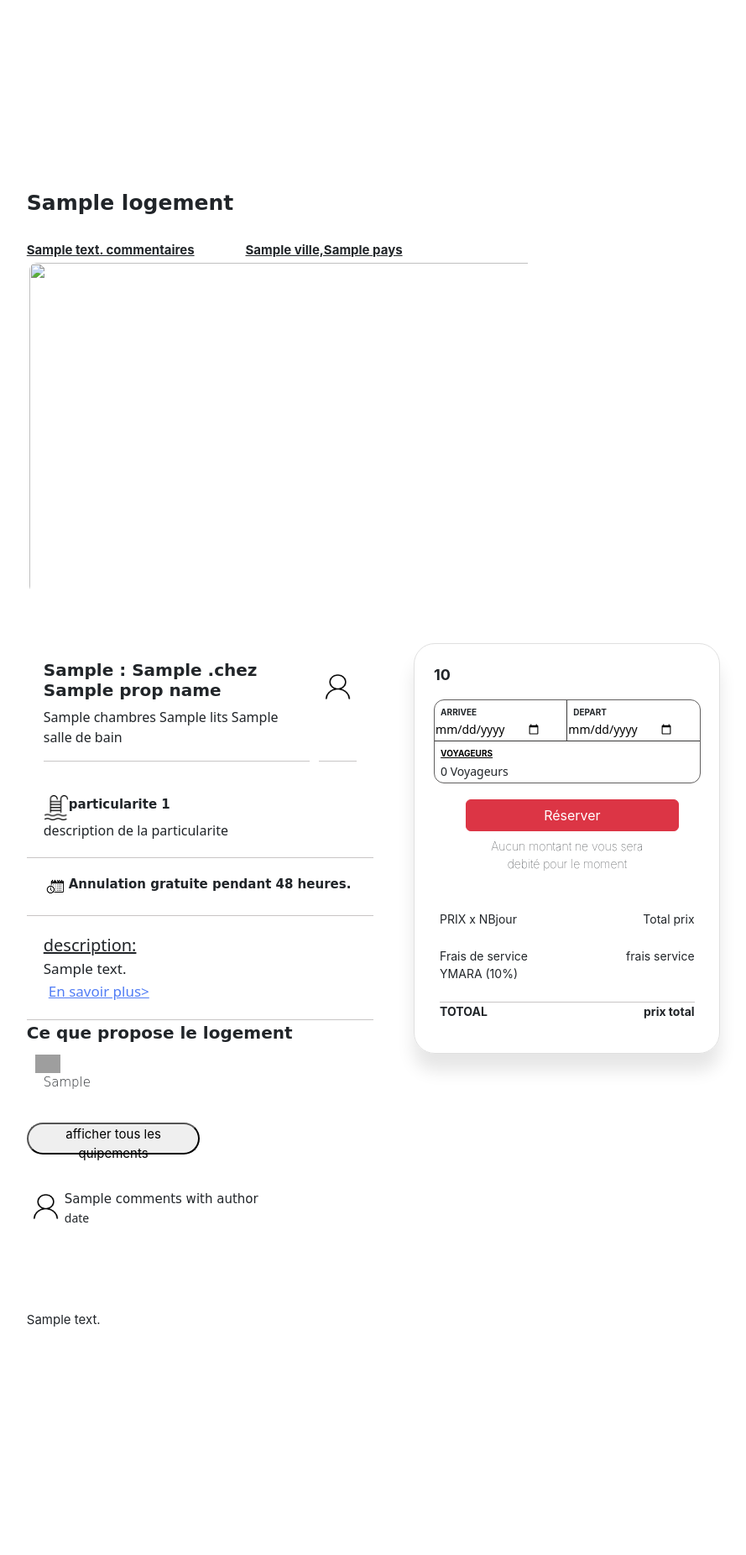
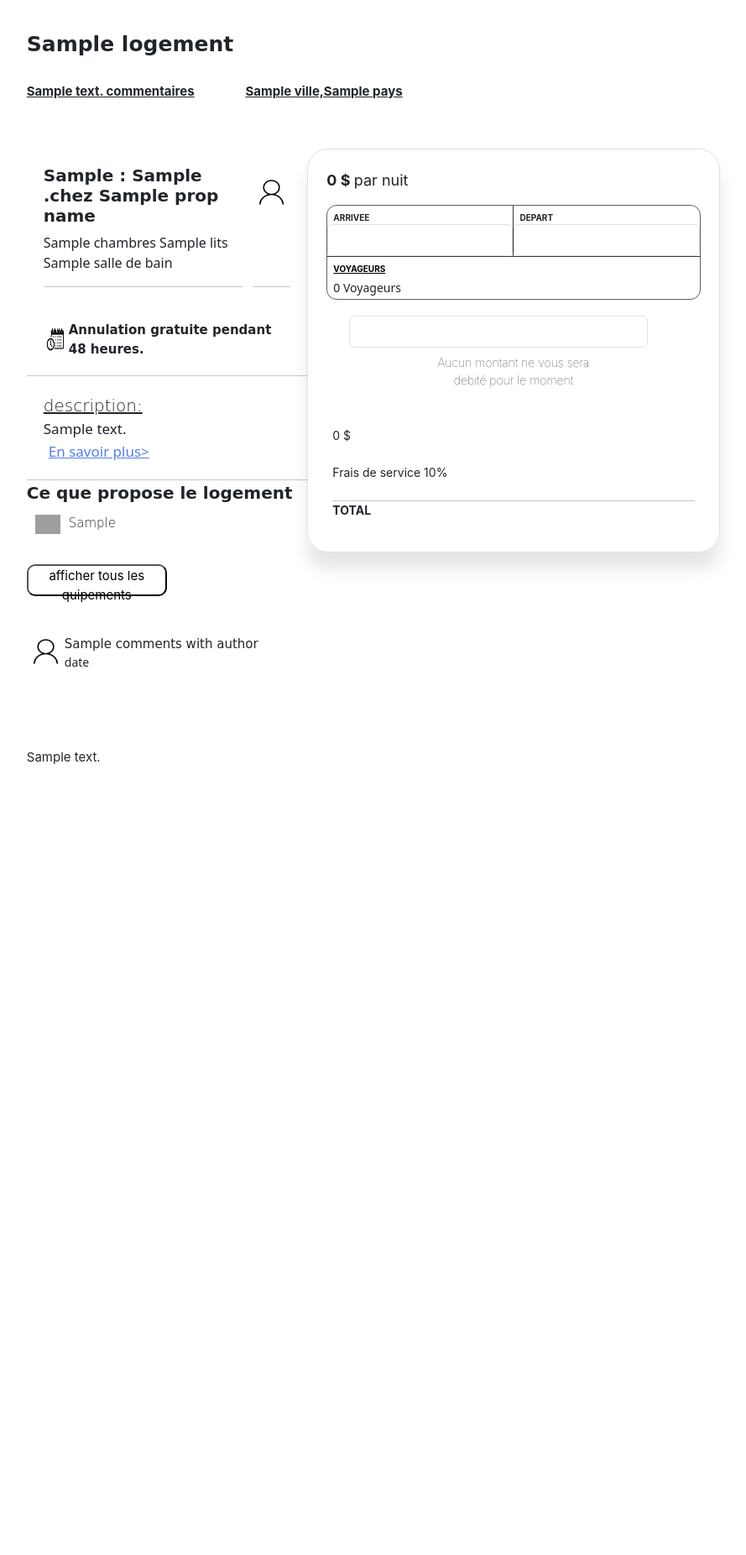
Before and after one commit to yasmine412/ProjetWeb, a Symfony app: template templates/rooms/index.html.twig in a window 1280 px wide. Shown: the whole page at 84% size, without its empty margins (195-1084 px from the left). After the commit the page ends 910 px from the top, so only its background shows below. Run offline with Twig, Linux system fonts and the light colour scheme; the template is opened without the code that fills it: most values are stand-ins (such as "Sample title", 1, 10 or a date in 2020); form fields are guessed from the names that the template uses; some libraries are stand-ins or nearby versions; grey boxes are pictures that could not be loaded.

Commit message:
final commit

```diff
--- /dev/null
+++ b/public/script/prix.js
@@ -0,0 +1,54 @@
+ dateDeb=document.querySelector('#reservation_DateDebut')
+dateF=document.querySelector('#reservation_DateFin')
+prix=document.querySelector('#prix')
+ totPrix=document.querySelector('#totPrix')
+ frais=document.querySelector('#frais')
+ tot=document.querySelector('#tot')
+ nbJour=document.querySelector('#nbJour')
+ btn=document.querySelector('#reservation_Reserver')
+
+
+
+ dateF.addEventListener('change',function ()
+     {
+      changeNbJour(dateF.value,dateDeb.value)
+     }
+
+ )
+ dateDeb.addEventListener('change',function ()
+     {
+      changeNbJour(dateF.value,dateDeb.value)
+     }
+
+ )
+
+
+
+
+ function changeNbJour(dateF,dateDeb)
+ {
+
+
+  if (dateF> dateDeb)
+  {
+   btn.disabled=false;
+   var date1 = new Date(dateF);
+   var date2 = new Date(dateDeb);
+
+// Calcul de la différence en millisecondes
+   var difference = date1 - date2;
+
+// Conversion de la différence en jours
+   var differenceEnJours = Math.floor(difference / (1000 * 60 * 60 * 24));
+
+
+nbJour.textContent= ' x ' + differenceEnJours;
+totPrix.textContent=parseInt(differenceEnJours * parseInt(prix.textContent))+'$'
+frais.textContent= parseInt(differenceEnJours * parseInt(prix.textContent) * 0.1)+'$'
+tot.textContent=parseInt((differenceEnJours * parseInt(prix.textContent))*1.1)+'$'
+  }
+  else{
+   btn.disabled=true;
+
+  }
+ }
--- a/public/script/reservation.js
+++ b/public/script/reservation.js
@@ -186,14 +186,14 @@ window.onclick = function(event) {
 //commentaire
 const commentTextarea = document.querySelector('#floatingTextarea2');
 const submitBtn = document.querySelector('btn-outline-secondary');
-
+if (commentTextarea){
 commentTextarea.addEventListener('keyup', () => {
     if (commentTextarea.value.trim() === '') {
         submitBtn.disabled = true;
     } else {
         submitBtn.disabled = false;
     }
-});
+})}
 
 
 
--- a/public/style/reservation.css
+++ b/public/style/reservation.css
@@ -1,7 +1,9 @@
 body{
     display: flex;
     justify-content: center;
-    padding:6cm;
+    padding-left:6cm;
+    padding-right:6cm;
+    padding-top: 1cm;
     font-family: "Circular", -apple-system, BlinkMacSystemFont, "Segoe UI", Roboto, Helvetica, Arial, sans-serif, "Apple Color Emoji", "Segoe UI Emoji", "Segoe UI Symbol";
     font-size: 15px;
 }
@@ -147,6 +149,8 @@ body{
 .containerEquip{
     width: 300px;
     padding: 10px;
+    display: flex;
+    flex-direction: row;
 }
 
 .equipement{
@@ -215,13 +219,24 @@ body{
     font-family:system-ui;
     font-size: 14px;
     font-weight: lighter;
+    border: none;
+    padding-right: 0.8cm;
+    margin-bottom: 0;
 }
+
 .cursive{
     font-family: cursive;
     font-size: 15px;
     font-weight: bold;
 
 }
+.bouton{
+    width: 80%;
+    margin-left: 0.7cm;
+    margin-top: 0.5cm;
+
+}
+
 .titre{
     font-size: 25px;
     font-family: cursive;
@@ -461,8 +476,9 @@ body{
     width:50%;
     height: 1cm;
     align-content: center;
-    border-radius: 25px;
+    border-radius: 10px;
     margin-top: 0.7cm;
+    background-color: white;
 
 
 }
--- a/src/Form/LogementType.php
+++ b/src/Form/LogementType.php
@@ -102,7 +102,7 @@ class LogementType extends AbstractType
             ->add('Nbr_sdb', IntegerType::class, [
                 'attr' => ['class' => 'form-control',
                     'min' => 0,
-                    'max' => 10]
+                    'max' => 50]
             ])
             ->add('NbrChambres', IntegerType::class, [
                 'attr' => ['class' => 'form-control',
--- a/templates/home_page/index.html.twig
+++ b/templates/home_page/index.html.twig
@@ -67,7 +67,7 @@
         {% set path= path('app_home_page') ~ '/rooms/' ~ logement.id %}
         <div style="cursor:pointer;" onclick="window.location.href='{{ path }}'" class="pays"> <div>{{ logement.ville }},{{logement.pays }} </div> <div><i class="bi bi-star-fill"></i>  <span class="note">5,0</span></div> </div>
         <div style="cursor:pointer;" onclick="window.location.href='{{ path }}'" class="titre">{{ logement.rue}}</div>
-        <div style="cursor:pointer;" onclick="window.location.href='{{ path }}'" class="date">1-6 Mai</div>
+        <div style="cursor:pointer;" onclick="window.location.href='{{ path }}'" class="date">N° Logement {{ logement.id }}</div>
         <div style="cursor:pointer;" onclick="window.location.href='{{ path }}'" class="prix">{%set floatNumber=logement.prix_nuite %}
             {% set intNumber = floatNumber|round(0, 'floor') %}
             {{ intNumber }}$
--- a/templates/reservation/Reservation.html.twig
+++ b/templates/reservation/Reservation.html.twig
@@ -137,7 +137,7 @@
             </div>
             <div class="pays"> <div>{{ logement.ville }},{{logement.pays }} </div> <div><i class="bi bi-star-fill"></i>  <span class="note">5,0</span></div> </div>
             <div class="titre">{{ logement.rue}}</div>
-            <div class="date">1-6 Mai</div>
+            <div class="date">N° Logement {{ logement.id }}</div>
             <div class="prix">{%set floatNumber=logement.prix_nuite %}
                 {% set intNumber = floatNumber|round(0, 'floor') %}
                 {{ intNumber }}$
--- a/templates/rooms/index.html.twig
+++ b/templates/rooms/index.html.twig
@@ -9,11 +9,13 @@
     <link href="https://cdn.jsdelivr.net/npm/bootstrap@5.3.0-alpha3/dist/css/bootstrap.min.css" rel="stylesheet" integrity="sha384-KK94CHFLLe+nY2dmCWGMq91rCGa5gtU4mk92HdvYe+M/SXH301p5ILy+dN9+nJOZ" crossorigin="anonymous">
     <link rel="stylesheet" href ="{{ asset('style/dropdown.css') }}">
     <link rel="stylesheet" href ="{{ asset('style/reservation.css') }}">
+    <link rel="stylesheet" href="{{asset('style/footer.css') }}">
 {% endblock%}
 
 {% block body %}
 
     <div class="BodyPad">
+
 
         <div class="corps">
             <h2 class="titre"><b>{{ logement.titre }}</b>  </h2> <br>
@@ -32,6 +34,7 @@
 
             <div class="img-container">
                 <div class="containerRow" style="margin: 0">
+                    {%set images=controller.imageParId(logement.id) %}
                     {% for key, image in images|slice(0, 5) %}
                         {% if key == 0 %}
                             <div class="photo1">
@@ -111,13 +114,7 @@
                             <img width="45px" height="40px" src="{{ asset('assets/user.png') }}">
                         </div>
                     </div>
-                    <div class="containerCal containerCal-item texte">
-                        <div class="containerRow">
-                            <img width="30px" src="{{  asset('assets/piscine.png') }}">
-                            <div class="cursive">  particularite 1</div>
-                        </div>
-                        <div class="texte" >description de la particularite</div>
-                    </div>
+
                     <div class="containerRow containerCal-item">
                         <img width="30px" src="{{ asset('assets/calendar.png')  }}">
 
@@ -128,7 +125,7 @@
 
 
                     <div class="descrip containerCal-item">
-                        <u class="texte" style="font-size: 20px;">description:</u>
+                        <u class="texte " style="font-size: 20px; font-family: cursive">description:</u>
                         <div class="texte-partiel">
                              {{ logement.description|slice(0,300) }}
                         </div>
@@ -144,7 +141,7 @@
                     <div class="cursive" style="font-size: 20px;"> Ce que propose le logement </div>
                     <div class="containerEq">
                         {% for equipement in equipments_first %}
-                            <div class="containerEquip "> <img width="30px"  src="{{ asset('assets/'~ equipement ~'.png')  }}"> <div style=" font-family:cursive; font-weight: lighter; padding-left: 10px" >{{ equipement }}</div></div>
+                            <div class="containerEquip "> <div><img width="30px"  src="{{ asset('assets/'~ equipement ~'.png')  }}"> </div> <div style=" font-family:cursive; font-weight: lighter; padding-left: 10px" >{{ equipement }}</div></div>
                         {% endfor %}
                     </div>
                     <!-- le bouton qui affiche tous les aquipements -->
@@ -168,16 +165,20 @@
 
 
                 <div class="LeftSide ">
-                    <p>  <b>{{ prix }}</b> </p>
+                    {{ form_start(form) }}
+                    {% set prx=prix | round(0,"floor") %}
+                    <p>  <b>{{ prx }} $ </b> par nuit </p>
                     <div class="select">
                         <div  class="LaDate">
                             <div class="Arrivee">
                                 <p class="texteR"><b>ARRIVEE </b></p>
-                                <input class="system" style="border: none;padding-right: 0.8cm;"  type="date" id="date_arrivee">
+{#                                <input class="system" style="border: none;padding-right: 0.8cm;"  type="date" id="date_arrivee">#}
+                                {{form_widget(form.DateDebut) }}
                             </div>
                             <div class="Depart">
                                 <p class="texteR"><b>DEPART</b></p>
-                                <input class="system" style="border: none;padding-right: 0.8cm; margin-bottom: 0;" type="date" id="date_depart">
+{#                                <input class="system" style="border: none;padding-right: 0.8cm; margin-bottom: 0;" type="date" id="date_depart">#}
+                                {{form_widget(form.DateFin) }}
                             </div>
                         </div>
 
@@ -246,20 +247,21 @@
                         </div>
 
                     </div>
-                    {% if (app.user) %}
-                        <div>
-                            <button id="mon_bouton" style="width: 80%; margin-left: 1cm; margin-top: 0.5cm;" type="button" class="btn btn-danger" disabled  onclick="window.location.href = window.location.origin + '/reservation/'+'{{ app.user.id }}'">
+
+                        <div class="bouton">
+                         {#   <button id="mon_bouton" style="width: 80%; margin-left: 1cm; margin-top: 0.5cm;" type="button" class="btn btn-danger" disabled  onclick="window.location.href = window.location.origin + '/reservation/'+'{{ app.user.id }}'">
                                 Réserver
-                            </button>
+                            </button>#}
+
+                            {{ form_widget(form.Reserver) }}
+
                         </div>
-                    {% else %}
-                        <div>
-                            <button id="mon_bouton" style="width: 80%; margin-left: 1cm; margin-top: 0.5cm;" type="button" class="btn btn-danger"  onclick="window.location.href = '{{ path('app_login') }}'">
+
+                            {#<button id="mon_bouton" style="width: 80%; margin-left: 1cm; margin-top: 0.5cm;" type="button" class="btn btn-danger"  onclick="window.location.href = '{{ path('app_login') }}'">
                                 Réserver
-                            </button>
-                        </div>
-                    {% endif %}
+                            </button>#}
 
+                    {{ form_end(form) }}
                     <div class="texte">
                         <p class="texteRR" style="margin-bottom: 0;"> Aucun montant ne vous sera</p>
                         <p class="texteRR" style="margin-top: 0;"> debité pour le moment </p>
@@ -267,19 +269,19 @@
                     <div class="prix">
                         <div class="nbJour">
                             <div style="justify-content: space-between;" class="containerRow texteRR" >
-                                <p> PRIX x NBjour</p>
-                                <p> Total prix</p>
+                                <p> <span id="prix">{{ prx}} $ </span>  <span id="nbJour"> </span> </p>
+                                <p> <span id="totPrix">  </span> </p>
                             </div>
 
                             <div style="justify-content: space-between;" class="containerRow texteRR" >
-                                <p> Frais de service <br> YMARA (10%)</p>
-                                <p> frais service </p>
+                                <p> Frais de service 10% </p>
+                                <p id="frais">  </p>
                             </div>
 
                         </div>
                         <div style="justify-content: space-between;" class="prixTOT texteRR">
-                            <p><b>TOTOAL</b></p>
-                            <p><b>prix total</b></p>
+                            <p ><b> TOTAL</b></p>
+                            <p ><b id="tot"></b></p>
                         </div>
 
 
@@ -287,7 +289,11 @@
 
                     </div>
 
-
+            {%  for message in app.session.flashBag.get('error_date') %}
+                    <div>
+                        {{ message }}
+                    </div>
+                    {% endfor %}
                 </div>
 
 
@@ -319,54 +325,11 @@
 
             </div>
         </div>
-
     </div>
 
 {% endblock %}
     {% block javascripts %}
         <script>
-            var reservations = {{ reservations|json_encode()|raw }};
-            var button = document.getElementById('mon_bouton');
-            var dateArrivee = document.getElementById('date_arrivee');
-            var dateDepart = document.getElementById('date_depart');
-
-            /*button.addEventListener('click', function () {
-                redirectToReservationController();
-            }); */
-
-            dateArrivee.addEventListener('change', function () {
-                checkReservationDates();
-            });
-
-                  dateDepart.addEventListener('change', function () {
-                checkReservationDates();
-            });
-
-            function checkReservationDates() {
-                console.log('Reservations:', reservations);
-
-                var arrivee = new Date(dateArrivee.value);
-                var depart = new Date(dateDepart.value);
-
-                if (dateArrivee.value && dateDepart.value)
-                {
-                    for (var i = 0; i < reservations.length; i++) {
-                    var dateDebut = new Date(reservations[i].DateDebut);
-                    var dateFin = new Date(reservations[i].DateFin);
-                        console.log(reservations[i].DateFin);
-                        console.log(reservations[i].DateDebut);
-
-                    if ((arrivee > dateDebut) && (depart < dateFin)) {
-                        $b=1;
-                        alert('date reservé');
-                        console.log($b);
-                    }
-
-
-                }
-                if($b==0)
-                { button.disabled = false;}}
-            }
 
 
 
@@ -375,4 +338,7 @@
 
         <script src="https://cdn.jsdelivr.net/npm/bootstrap@5.3.0-alpha3/dist/js/bootstrap.bundle.min.js" integrity="sha384-ENjdO4Dr2bkBIFxQpeoTz1HIcje39Wm4jDKdf19U8gI4ddQ3GYNS7NTKfAdVQSZe" crossorigin="anonymous"></script>
         <script src="{{asset('script/reservation.js')}}" defer> </script>
+        <script src="{{asset('script/prix.js')}}" defer> </script>
+        <script src="{{asset('script/footer.js')}}" defer> </script>
+
     {% endblock %}
```
Also changed, not shown: src/Controller/RoomsController.php (+93 -18 lines), src/Form/ReservationType.php (added, +40 -0 lines).
